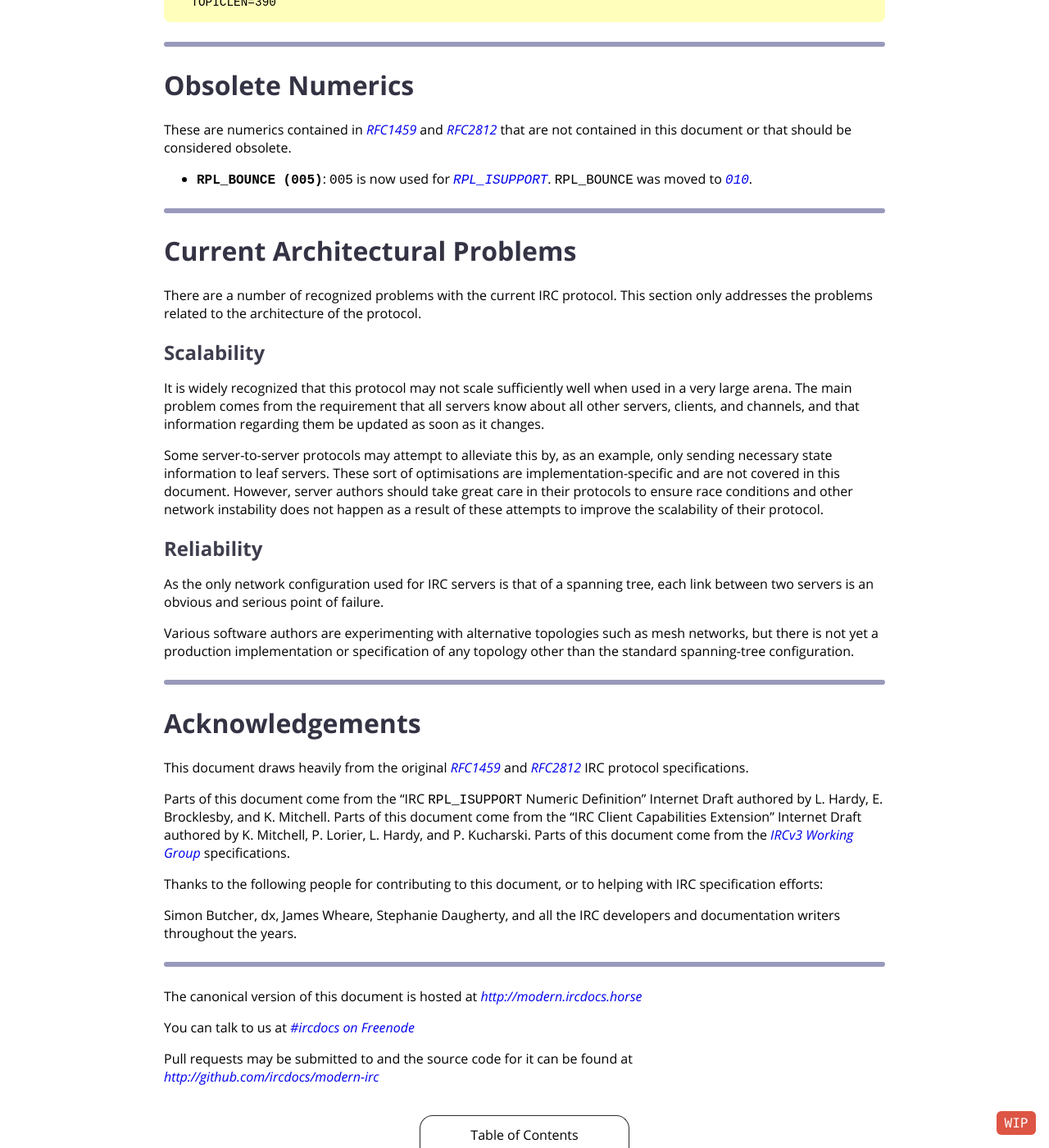
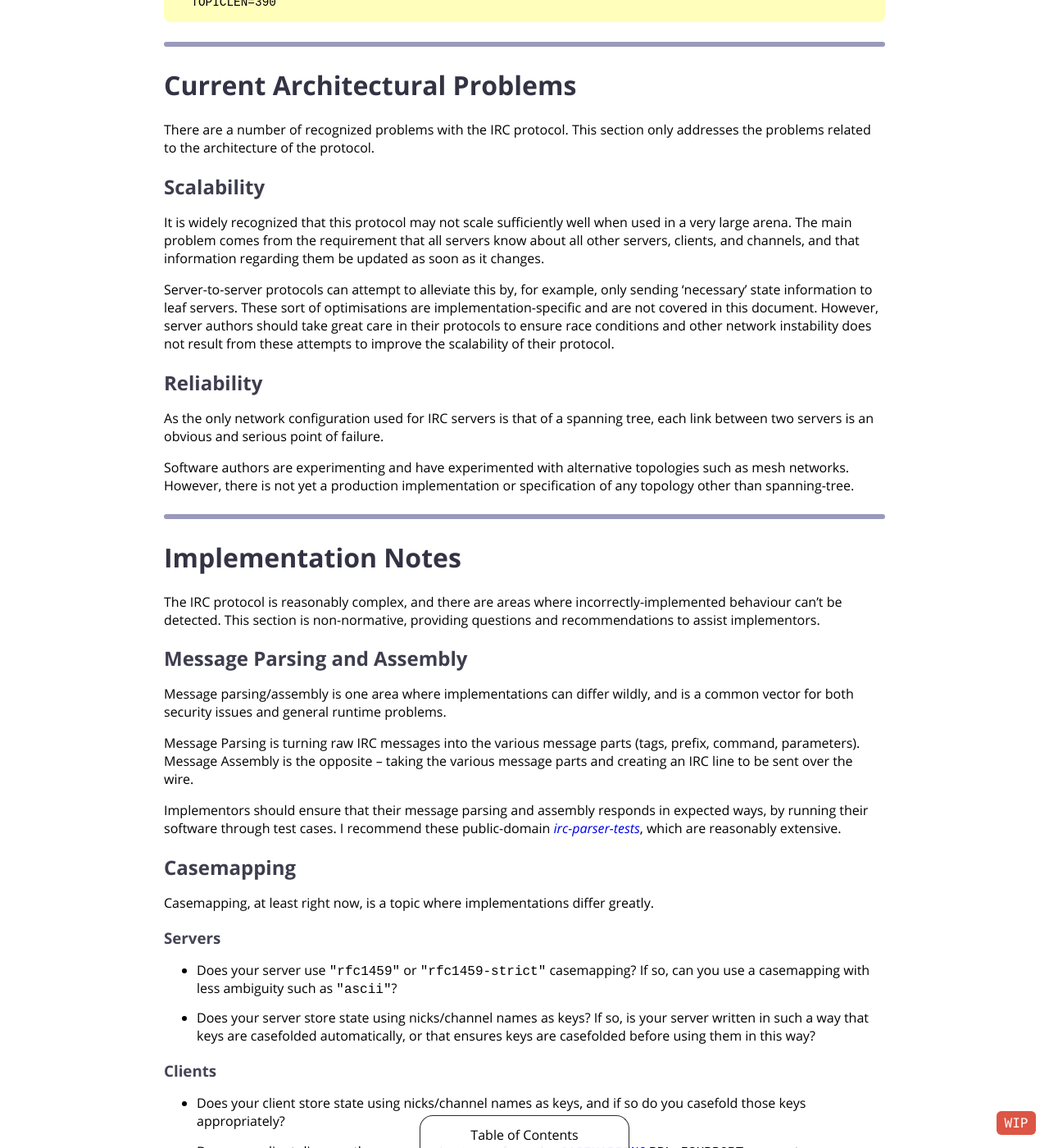
Before and after one commit to ircdocs/modern-irc, a Jekyll site: the page built from index.md, in a window 1280 px wide and 1400 px high, scrolled down 67619 px. Shown: the whole window at 82% size. Built offline with Jekyll 4.4.1, drawn with Linux system fonts in a browser that asks for light colours; some of the changed text lies outside the part shown.

Commit message:
Cleanup, reorg, add Implementation Considerations

```diff
--- a/_includes/modern-appendix.md
+++ b/_includes/modern-appendix.md
@@ -1194,6 +1194,60 @@ Examples:
 ---
 
 
+# Current Architectural Problems
+
+There are a number of recognized problems with the IRC protocol. This section only addresses the problems related to the architecture of the protocol.
+
+
+## Scalability
+
+It is widely recognized that this protocol may not scale sufficiently well when used in a very large arena. The main problem comes from the requirement that all servers know about all other servers, clients, and channels, and that information regarding them be updated as soon as it changes.
+
+Server-to-server protocols can attempt to alleviate this by, for example, only sending 'necessary' state information to leaf servers. These sort of optimisations are implementation-specific and are not covered in this document. However, server authors should take great care in their protocols to ensure race conditions and other network instability does not result from these attempts to improve the scalability of their protocol.
+
+
+## Reliability
+
+As the only network configuration used for IRC servers is that of a spanning tree, each link between two servers is an obvious and serious point of failure.
+
+Software authors are experimenting and have experimented with alternative topologies such as mesh networks. However, there is not yet a production implementation or specification of any topology other than spanning-tree.
+
+
+---
+
+
+# Implementation Notes
+
+The IRC protocol is reasonably complex, and there are areas where incorrectly-implemented behaviour can't be detected. This section is non-normative, providing questions and recommendations to assist implementors.
+
+
+## Message Parsing and Assembly
+
+Message parsing/assembly is one area where implementations can differ wildly, and is a common vector for both security issues and general runtime problems.
+
+Message Parsing is turning raw IRC messages into the various message parts (tags, prefix, command, parameters). Message Assembly is the opposite – taking the various message parts and creating an IRC line to be sent over the wire.
+
+Implementors should ensure that their message parsing and assembly responds in expected ways, by running their software through test cases. I recommend these public-domain [irc-parser-tests](https://github.com/DanielOaks/irc-parser-tests), which are reasonably extensive.
+
+
+## Casemapping
+
+Casemapping, at least right now, is a topic where implementations differ greatly.
+
+### Servers
+
+* Does your server use `"rfc1459"` or `"rfc1459-strict"` casemapping? If so, can you use a casemapping with less ambiguity such as `"ascii"`?
+* Does your server store state using nicks/channel names as keys? If so, is your server written in such a way that keys are casefolded automatically, or that ensures keys are casefolded before using them in this way?
+
+### Clients
+
+* Does your client store state using nicks/channel names as keys, and if so do you casefold those keys appropriately?
+* Does your client discover the casemapping to use from the [`CASEMAPPING`](#casemapping-parameter) `RPL_ISUPPORT` parameter on connection? If so, does your client use the appropriate casemapping based on it?
+
+
+---
+
+
 # Obsolete Numerics
 
 These are numerics contained in [RFC1459](https://tools.ietf.org/html/rfc1459) and [RFC2812](https://tools.ietf.org/html/rfc2812) that are not contained in this document or that should be considered obsolete.
--- a/css/screen.sass
+++ b/css/screen.sass
@@ -150,6 +150,8 @@ a
     transition: color 0.2s
     font-style: italic
     text-decoration: none
+    &:visited, &:active
+        color: #9141d2
 
 h1
     color: #334
--- a/index.md
+++ b/index.md
@@ -1235,25 +1235,6 @@ Numeric Replies:
 
 </div>
 
----
-
-
-# Current Architectural Problems
-
-There are a number of recognized problems with the current IRC protocol. This section only addresses the problems related to the architecture of the protocol.
-
-## Scalability
-
-It is widely recognized that this protocol may not scale sufficiently well when used in a very large arena. The main problem comes from the requirement that all servers know about all other servers, clients, and channels, and that information regarding them be updated as soon as it changes.
-
-Some server-to-server protocols may attempt to alleviate this by, as an example, only sending necessary state information to leaf servers. These sort of optimisations are implementation-specific and are not covered in this document. However, server authors should take great care in their protocols to ensure race conditions and other network instability does not happen as a result of these attempts to improve the scalability of their protocol.
-
-## Reliability
-
-As the only network configuration used for IRC servers is that of a spanning tree, each link between two servers is an obvious and serious point of failure.
-
-Various software authors are experimenting with alternative topologies such as mesh networks, but there is not yet a production implementation or specification of any topology other than the standard spanning-tree configuration.
-
 
 ---
 
```
Also changed, not shown: about.md (+2 -2 lines).
